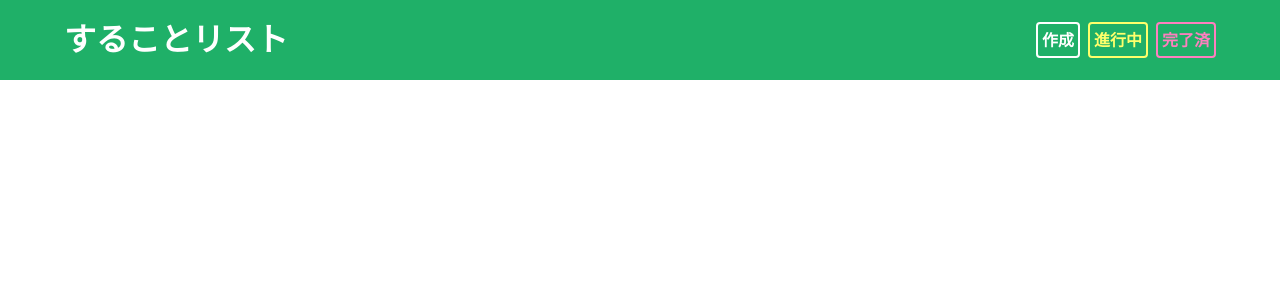
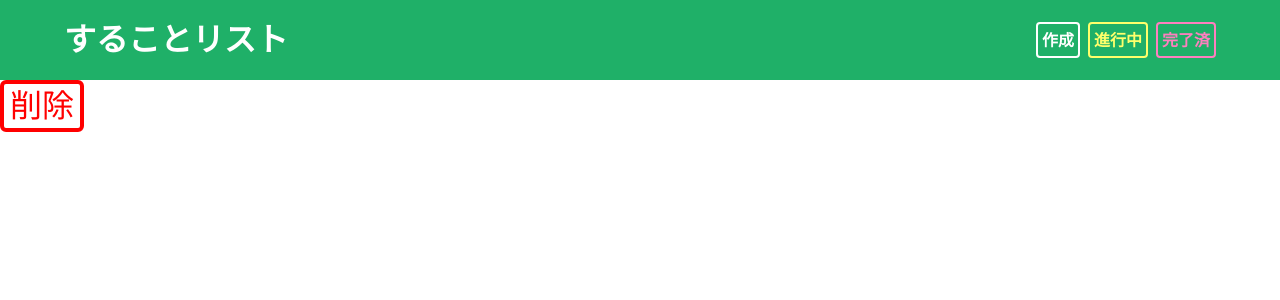
Before and after one commit to kamiyakoh/todoapp--react, a React (Create React App) app: page / in a window 1280 px wide. Shown: the top 300 px of the page. Built offline with nearby package versions, Linux system fonts and the light colour scheme.

Commit message:
Button.jsx作成

```diff
--- a/src/App.jsx
+++ b/src/App.jsx
@@ -1,34 +1,31 @@
 import React from 'react';
-
 /** @jsxImportSource @emotion/react */
 import { css } from '@emotion/react';
+import Header from './Header';
+import Button from './Button';
 
-import logo from './logo.svg';
-import './App.css';
+const example = css`
+  --color: #f00;
+  --size: 2;
+`;
+
+const test1 = () => {
+  alert('propsテスト成功');
+};
 
 function App() {
   return (
     <div className="App">
-      <header className="App-header">
-        <img src={logo} className="App-logo" alt="logo" />
-        <p
-          css={[
-            css`
-              color: #777;
-            `,
-          ]}
-        >
-          Edit <code>src/App.js</code> and save to reload.
-        </p>
-        <a
-          className="App-link"
-          href="https://reactjs.org"
-          target="_blank"
-          rel="noopener noreferrer"
-        >
-          Learn React
-        </a>
-      </header>
+      <Header />
+      <main
+        css={css`
+          padding-top: 80px;
+        `}
+      >
+        <Button cssName={example} onClick={test1}>
+          削除
+        </Button>
+      </main>
     </div>
   );
 }
--- /dev/null
+++ b/src/Button.jsx
@@ -0,0 +1,25 @@
+import React from 'react';
+/** @jsxImportSource @emotion/react */
+import { css } from '@emotion/react';
+
+const btn = css`
+  cursor: pointer;
+  color: var(--color, #fff);
+  background-color: transparent;
+  border-radius: calc(var(--size, 1) * 2px + 2px);
+  border: solid 2px var(--color, #fff);
+  font-size: calc(var(--size, 1) * 1rem);
+  line-height: 1;
+  padding: calc(var(--size, 1) * 2px + 2px);
+  border-width: calc(var(--size, 1) * 2px);
+`;
+
+function Button({ cssName, onClick, children }) {
+  return (
+    <button type="button" css={[btn, cssName]} onClick={onClick}>
+      {children}
+    </button>
+  );
+}
+
+export default Button;
--- a/src/index.jsx
+++ b/src/index.jsx
@@ -1,13 +1,13 @@
 import React from 'react';
 import ReactDOM from 'react-dom/client';
 import './index.css';
-import Header from './Header';
+import App from './App';
 import reportWebVitals from './reportWebVitals';
 
 const root = ReactDOM.createRoot(document.getElementById('root'));
 root.render(
   <React.StrictMode>
-    <Header />
+    <App />
   </React.StrictMode>
 );
 
```
Also changed, not shown: .eslintrc.json, 1 other file (tests, documents, lock files or other folders).
